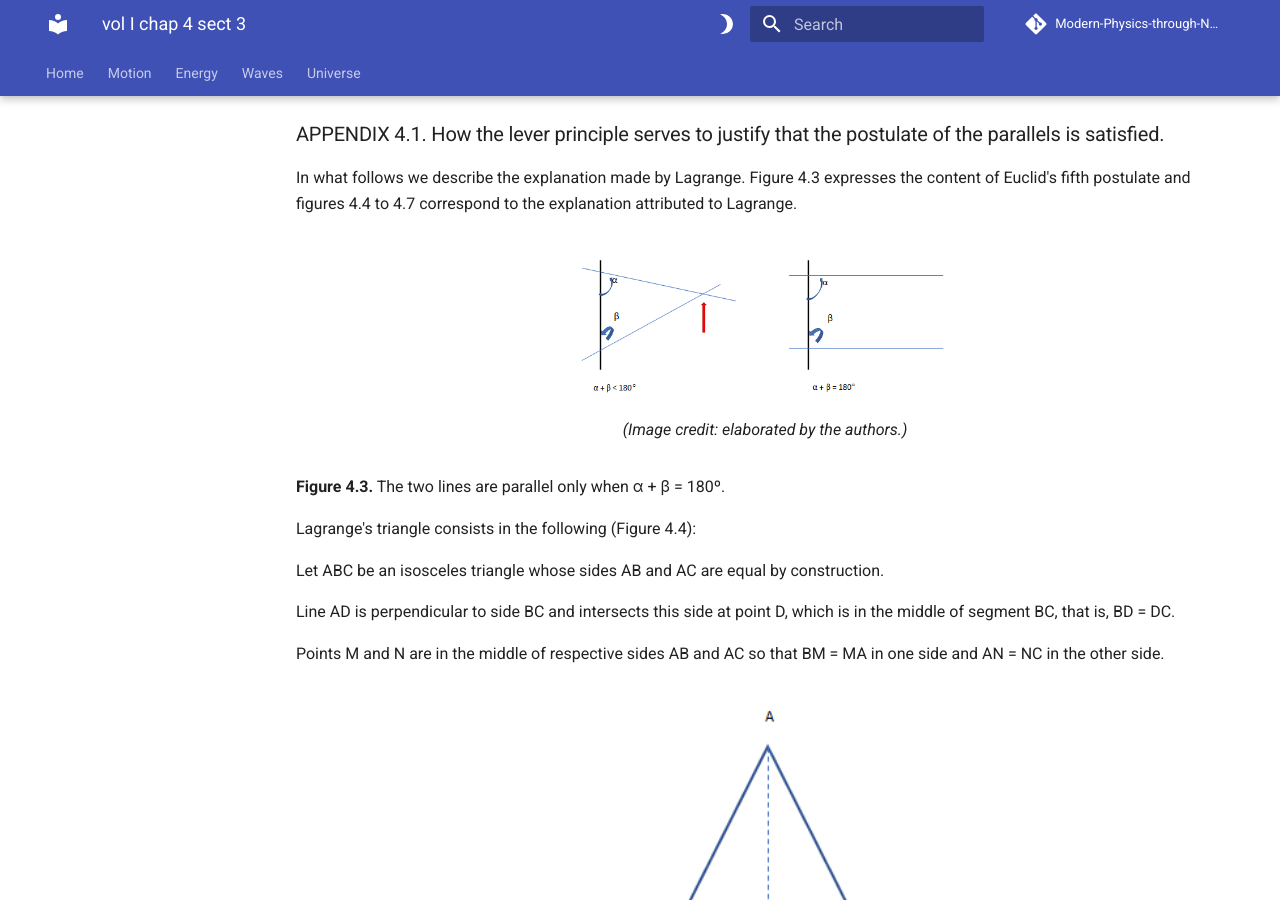
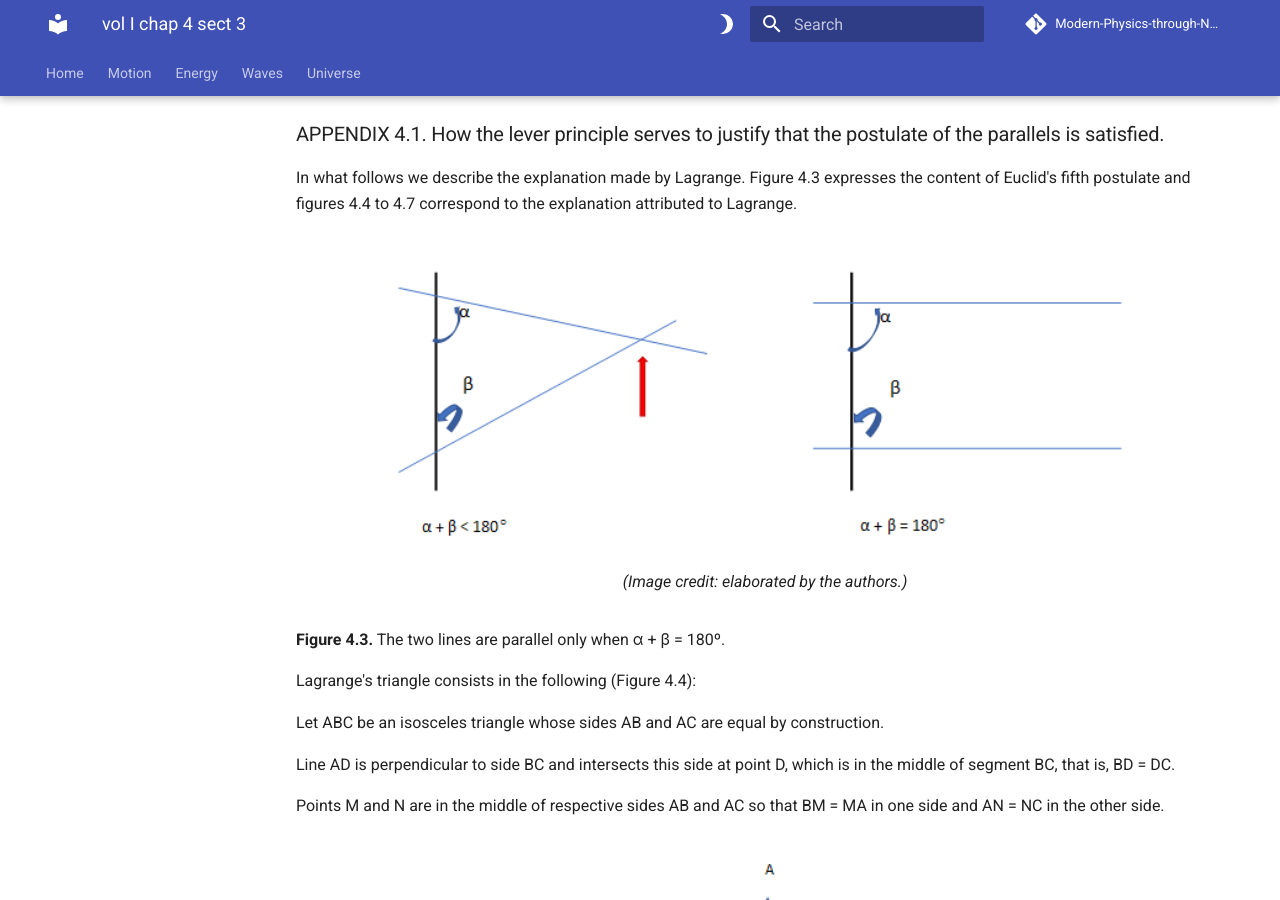
Before and after one commit to modphysnobel/modphysnobel.github.io, an MkDocs documentation site: the page built from docs/vol-I/vol-I-chap-4-sect-3.md, in a window 1280 px wide and 900 px high, scrolled down 2706 px. Built offline with MkDocs 1.6.1 and Material for MkDocs 9.7.7, drawn with Linux system fonts in a browser that asks for light colours; some web fonts are replaced; comment, search, counter and statistics services are not loaded.

Commit message:
Update vol-I-chap-4-sect-3.md

```diff
--- a/docs/vol-I/vol-I-chap-4-sect-3.md
+++ b/docs/vol-I/vol-I-chap-4-sect-3.md
@@ -121,7 +121,7 @@
 In what follows we describe the explanation made by Lagrange. Figure 4.3 expresses the content of Euclid's fifth postulate and figures 4.4 to 4.7 correspond to the explanation attributed to Lagrange.
 
 <figure markdown>
-![Fig 4](./figs/Vol-I-chap-4-sect-1-Fig4.PNG){width="400"}
+![Fig 4](./figs/Vol-I-chap-4-sect-1-Fig4.PNG){width="800"}
 <figcaption> (Image credit: elaborated by the authors.)
 </figcaption>
 </figure>
@@ -163,7 +163,7 @@
 Suspension in N: (AN x P) {left side of N} = (NC x P) {right side of N}.
 
 <figure markdown>
-![Fig 7](./figs/Vol-I-chap-4-sect-1-Fig7.PNG){width="400"}
+![Fig 7](./figs/Vol-I-chap-4-sect-1-Fig7.PNG){width="800"}
 <figcaption> (Image credit: elaborated by the authors.)
 </figcaption>
 </figure>
```
